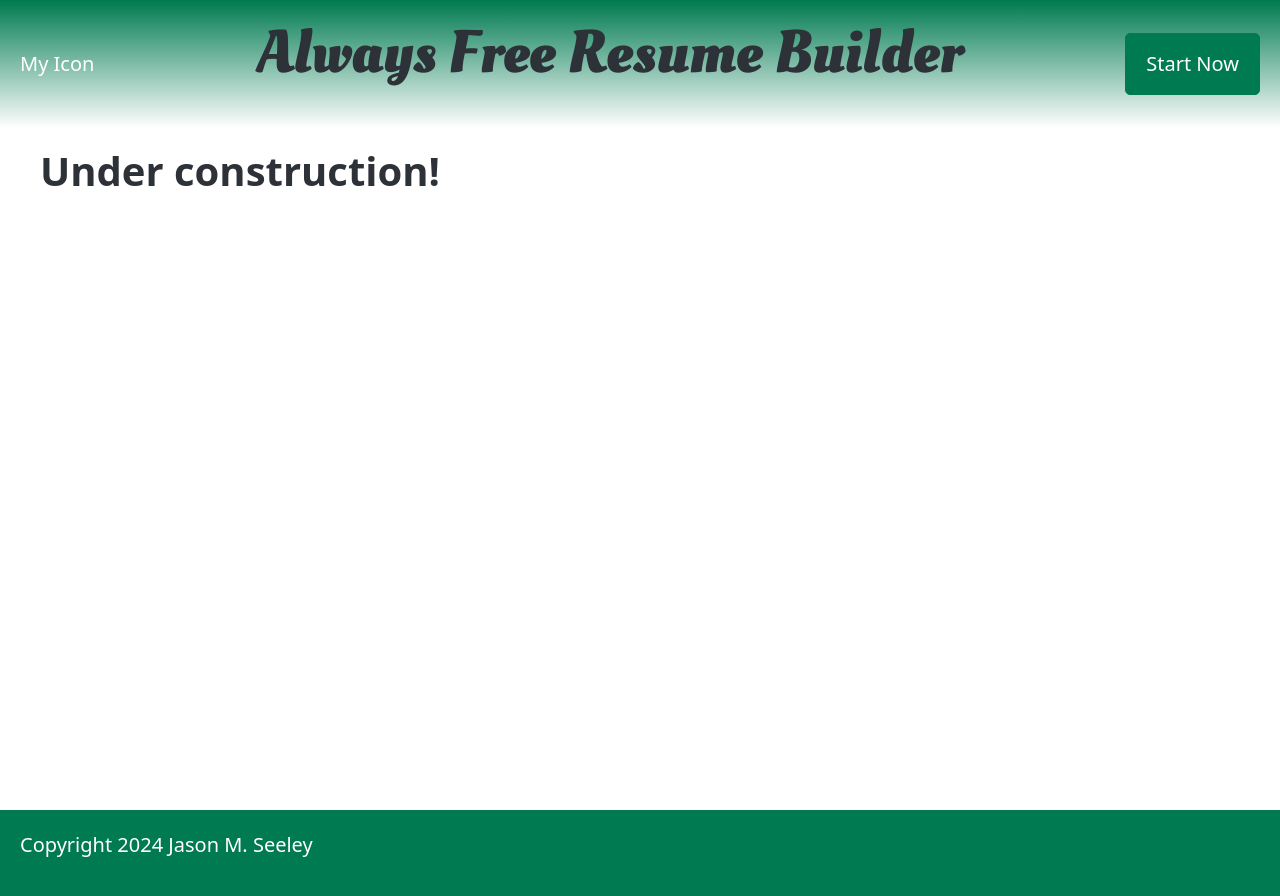
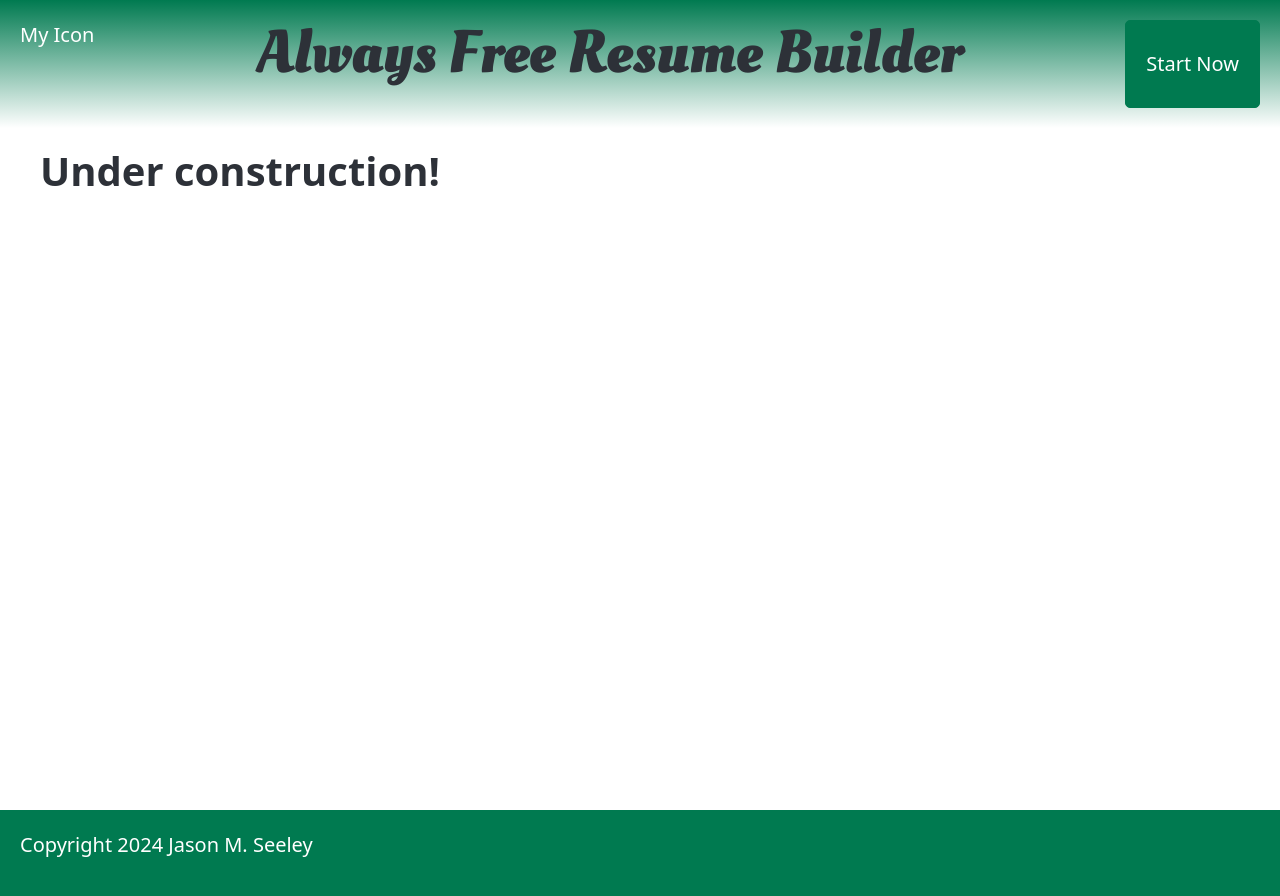
Before and after one commit to HeirOfNorton/alwaysfreeresume, a Jekyll site: the page built from index.md, in a window 1280 px wide. Shown: the top 896 px of the page. Built offline with Jekyll 4.4.1, drawn with Linux system fonts in a browser that asks for light colours; our own code applies the rules of GitHub Pages for plain Markdown files.

Commit message:
Totally misunderstood the example I found. Maybe this will fix it. Flexbox row, instead of align center.

```diff
--- a/assets/style.css
+++ b/assets/style.css
@@ -18,7 +18,7 @@ body > footer {
 
 .myheader {
     display: flex;
-    align-items:center;
+    flex-direction: row;
     justify-content: space-between;
 }
 
```
